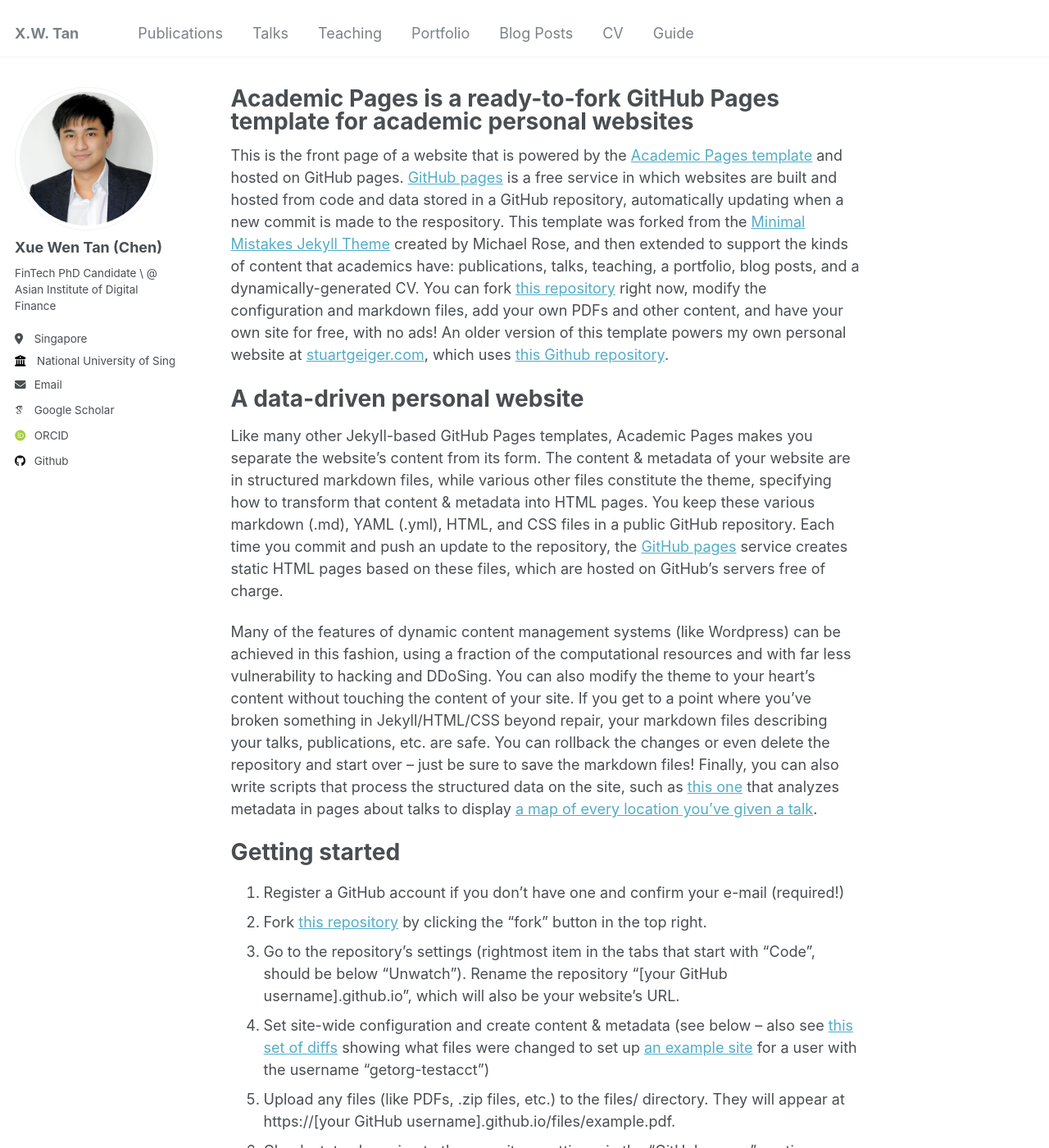
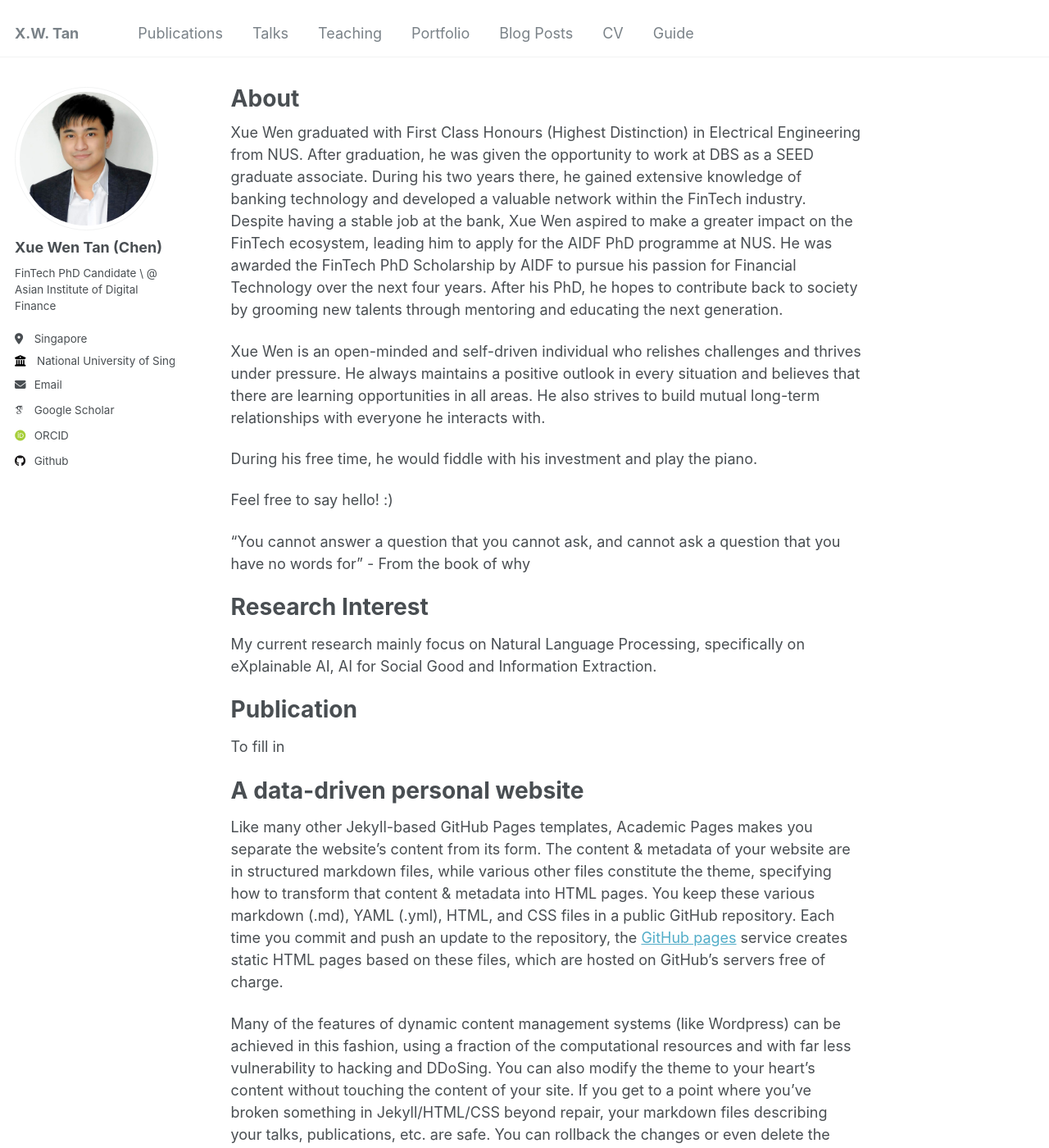
Before and after one commit to Chen-XueWen/Chen-XueWen.github.io, a Jekyll site: the page built from _pages/about.md, in a window 1280 px wide and 1400 px high. Shown: the whole window at 82% size. Built offline with Jekyll 4.4.1, drawn with Linux system fonts in a browser that asks for light colours; some web fonts are replaced; a file with an impossible date is left out.

Commit message:
Update about.md

```diff
--- a/_pages/about.md
+++ b/_pages/about.md
@@ -1,13 +1,29 @@
 ---
 permalink: /
-title: "Academic Pages is a ready-to-fork GitHub Pages template for academic personal websites"
+title: "About"
 author_profile: true
 redirect_from:
   - /about/
   - /about.html
 ---
 
-This is the front page of a website that is powered by the [Academic Pages template](https://github.com/academicpages/academicpages.github.io) and hosted on GitHub pages. [GitHub pages](https://pages.github.com) is a free service in which websites are built and hosted from code and data stored in a GitHub repository, automatically updating when a new commit is made to the respository. This template was forked from the [Minimal Mistakes Jekyll Theme](https://mmistakes.github.io/minimal-mistakes/) created by Michael Rose, and then extended to support the kinds of content that academics have: publications, talks, teaching, a portfolio, blog posts, and a dynamically-generated CV. You can fork [this repository](https://github.com/academicpages/academicpages.github.io) right now, modify the configuration and markdown files, add your own PDFs and other content, and have your own site for free, with no ads! An older version of this template powers my own personal website at [stuartgeiger.com](http://stuartgeiger.com), which uses [this Github repository](https://github.com/staeiou/staeiou.github.io).
+Xue Wen graduated with First Class Honours (Highest Distinction) in Electrical Engineering from NUS. After graduation, he was given the opportunity to work at DBS as a SEED graduate associate. During his two years there, he gained extensive knowledge of banking technology and developed a valuable network within the FinTech industry. Despite having a stable job at the bank, Xue Wen aspired to make a greater impact on the FinTech ecosystem, leading him to apply for the AIDF PhD programme at NUS. He was awarded the FinTech PhD Scholarship by AIDF to pursue his passion for Financial Technology over the next four years. After his PhD, he hopes to contribute back to society by grooming new talents through mentoring and educating the next generation.
+
+Xue Wen is an open-minded and self-driven individual who relishes challenges and thrives under pressure. He always maintains a positive outlook in every situation and believes that there are learning opportunities in all areas. He also strives to build mutual long-term relationships with everyone he interacts with.
+
+During his free time, he would fiddle with his investment and play the piano.
+
+Feel free to say hello! :)
+
+"You cannot answer a question that you cannot ask, and cannot ask a question that you have no words for" - From the book of why
+
+Research Interest
+======
+My current research mainly focus on Natural Language Processing, specifically on eXplainable AI, AI for Social Good and Information Extraction.
+
+Publication
+======
+To fill in
 
 A data-driven personal website
 ======
```
